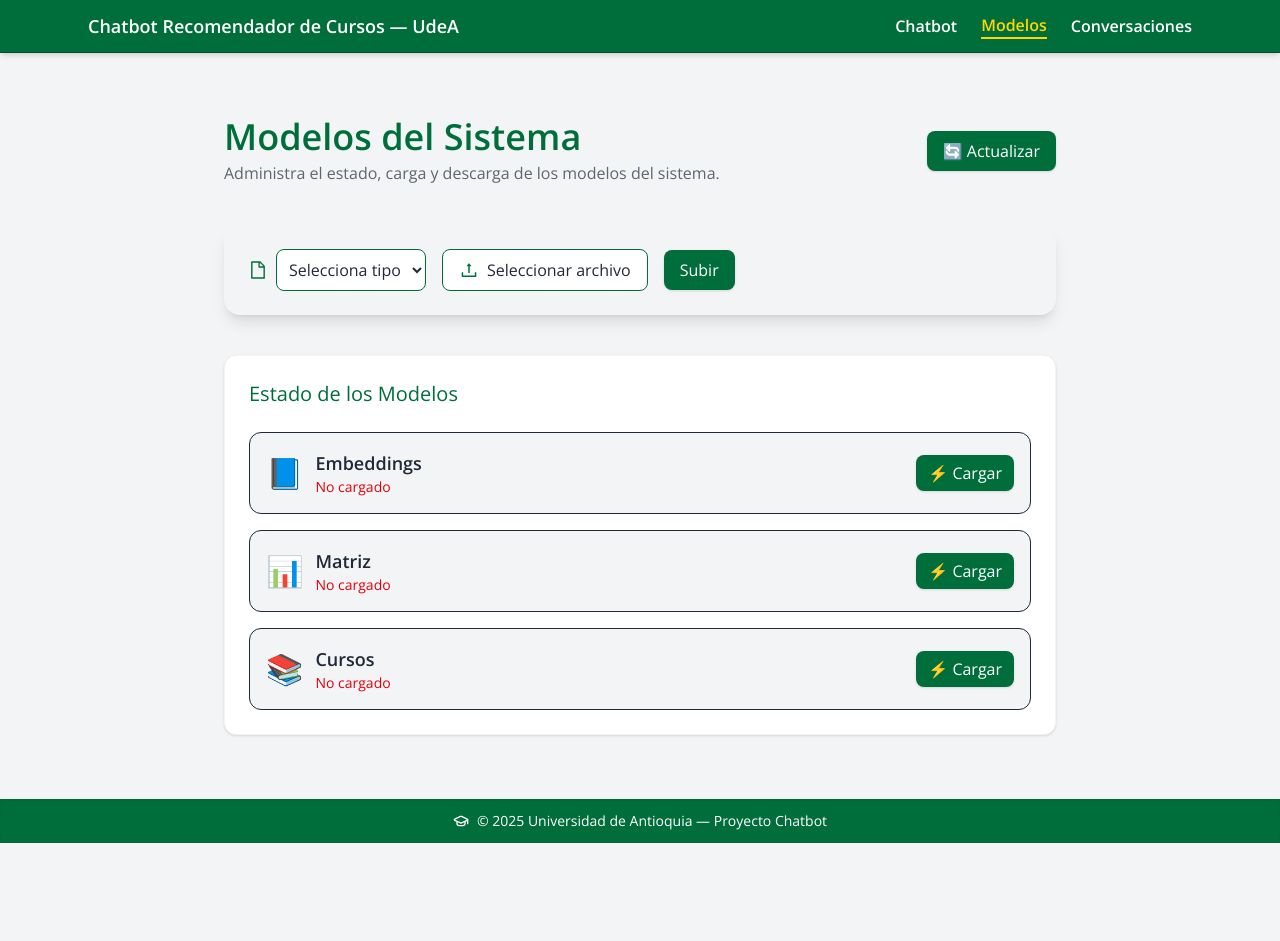
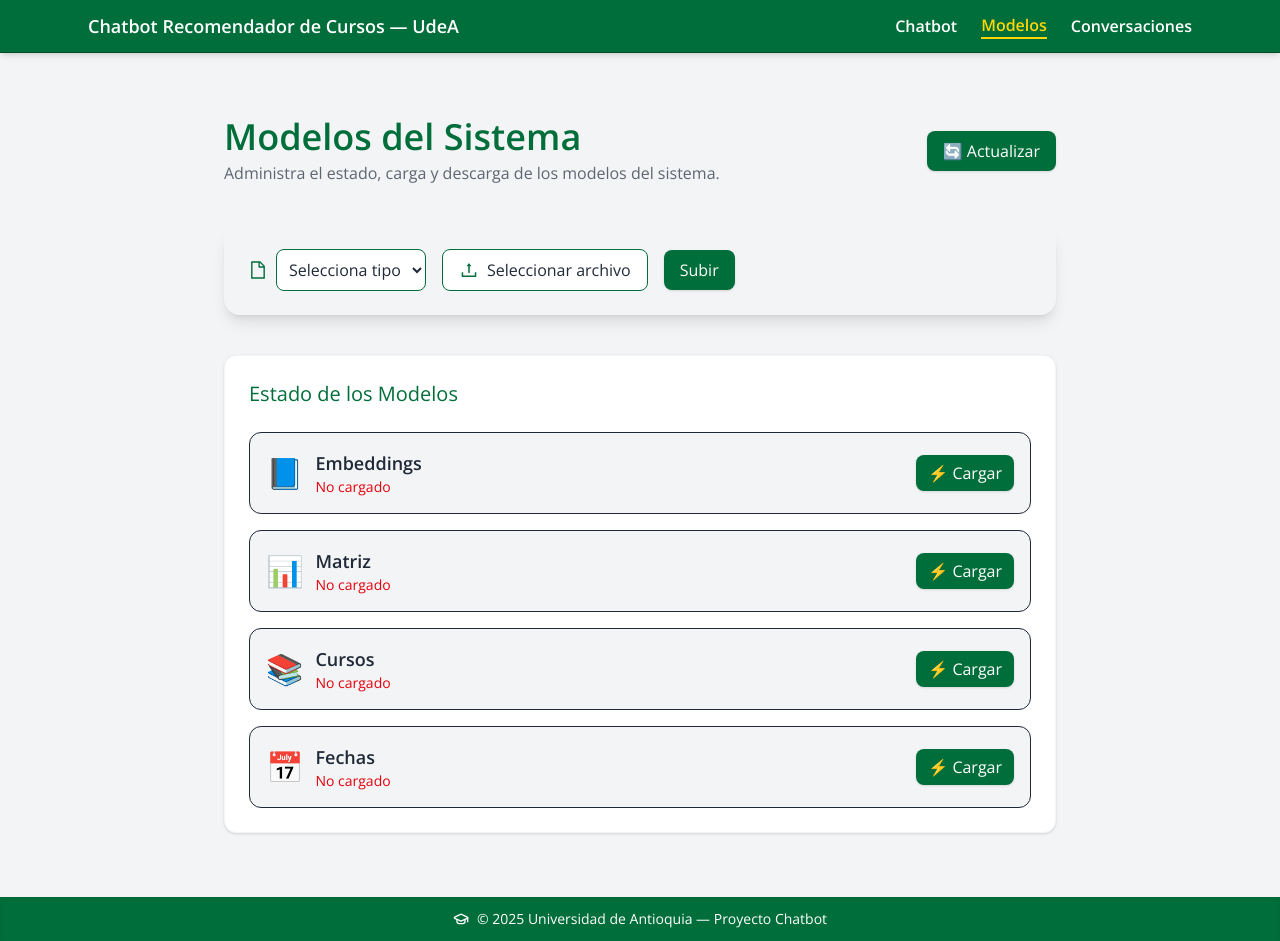
Before and after one commit to FerleySilva04/frontend-chat-recomendador, a React (Vite) app: page /models in a window 1280 px wide. Before the commit the page ends 843 px from the top, so only its background shows below. Built offline with nearby package versions, Linux system fonts and the light colour scheme; no server answers.

Commit message:
Nuevos cambios

```diff
--- a/src/components/molecules/UploadModelForm.tsx
+++ b/src/components/molecules/UploadModelForm.tsx
@@ -29,7 +29,7 @@ export function UploadModelForm({ onUpload }: Props) {
       setIsError(false);
       setStatus("Subiendo...");
 
-      // POST al backend sin Content-Type fijo
+      // POST al backend
       const res = await api.post("/api/models/", formData);
 
       setStatus(res.data.message);
@@ -59,6 +59,7 @@ export function UploadModelForm({ onUpload }: Props) {
           <option value="embeddings">Embeddings</option>
           <option value="matriz">Matriz</option>
           <option value="cursos">Cursos</option>
+          <option value="fechas">Fechas</option> {/* ✅ Nuevo campo */}
         </select>
       </div>
 
--- a/src/pages/Chatbot.tsx
+++ b/src/pages/Chatbot.tsx
@@ -238,12 +238,16 @@ export default function Chatbot() {
 
       if (Array.isArray(data.reply)) {
         for (const msg of data.reply) {
+          if (!msg) continue; // ⬅️ evita undefined, null o ""
           await addBotMessage(msg);
           await new Promise((r) => setTimeout(r, 250));
         }
       } else {
-        await addBotMessage(data.reply);
+        if (data.reply) {       // ⬅️ evita undefined
+          await addBotMessage(data.reply);
+        }
       }
+
     } catch (err) {
       await addBotMessage("😔 Lo siento, hubo un error al conectar con el servidor. Inténtalo de nuevo.");
     }
@@ -296,16 +300,14 @@ export default function Chatbot() {
               messages.map((msg, i) => (
                 <div
                   key={i}
-                  className={`flex ${
-                    msg.sender === "user" ? "justify-end" : "justify-start"
-                  } animate-fade-in`}
+                  className={`flex ${msg.sender === "user" ? "justify-end" : "justify-start"
+                    } animate-fade-in`}
                 >
                   <div
-                    className={`p-3 rounded-2xl max-w-[90%] text-sm shadow-sm transition-all break-words whitespace-normal ${
-                      msg.sender === "user"
+                    className={`p-3 rounded-2xl max-w-[90%] text-sm shadow-sm transition-all break-words whitespace-normal ${msg.sender === "user"
                         ? "bg-udea-green text-white rounded-br-none"
                         : "bg-white border border-gray-200 text-udea-text rounded-bl-none"
-                    }`}
+                      }`}
                   >
                     <div
                       className={
@@ -319,11 +321,10 @@ export default function Chatbot() {
 
                     {msg.created_at && (
                       <div
-                        className={`text-xs mt-2 ${
-                          msg.sender === "user"
+                        className={`text-xs mt-2 ${msg.sender === "user"
                             ? "text-green-200"
                             : "text-gray-500"
-                        }`}
+                          }`}
                       >
                         {formatTime(msg.created_at)}
                       </div>
--- a/src/pages/Models.tsx
+++ b/src/pages/Models.tsx
@@ -6,12 +6,14 @@ interface ModelStatus {
   embeddings: boolean;
   matriz: boolean;
   cursos: boolean;
+  fechas: boolean;  // 🟢 Nuevo modelo
 }
 
 const MODEL_ICONS: Record<string, string> = {
   embeddings: "📘",
   matriz: "📊",
   cursos: "📚",
+  fechas: "📅",     // 🟢 Icono para fechas.csv
 };
 
 export default function Models() {
@@ -19,6 +21,7 @@ export default function Models() {
     embeddings: false,
     matriz: false,
     cursos: false,
+    fechas: false,  // 🟢 nuevo
   });
 
   const [loading, setLoading] = useState(false);
@@ -93,7 +96,7 @@ export default function Models() {
           <p className="text-gray-400 animate-pulse">Consultando estado...</p>
         ) : (
           <ul className="space-y-4">
-            {(["embeddings", "matriz", "cursos"] as const).map((tipo) => (
+            {(["embeddings", "matriz", "cursos", "fechas"] as const).map((tipo) => (
               <li
                 key={tipo}
                 className="
```
